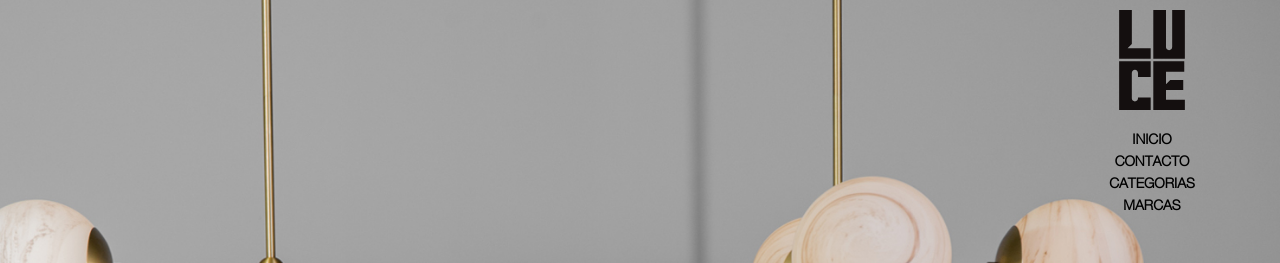
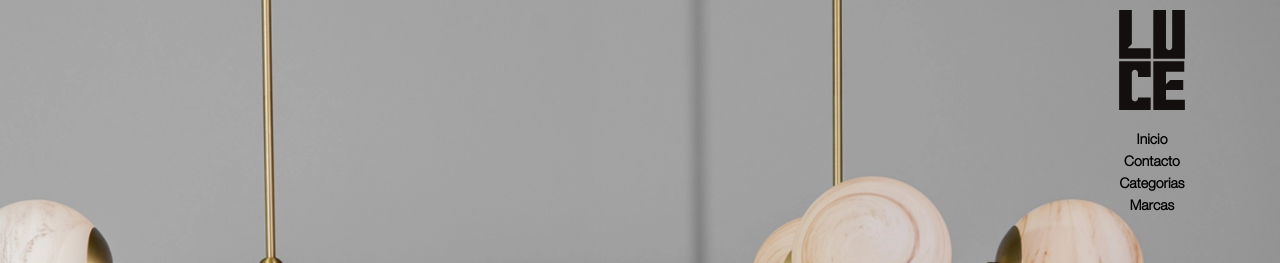
Before and after one commit to MorisLuis/luce, a Next.js app: page / in a window 1280 px wide. Shown: the top 263 px of the page. Built offline with nearby package versions, Linux system fonts and the light colour scheme.

Commit message:
S / Home page Setup performance

```diff
--- a/app/brands/page.tsx
+++ b/app/brands/page.tsx
@@ -7,6 +7,7 @@ import { Suspense, useState } from "react";
 import LayoutRight from "@/components/LayoutRight";
 import styles from "../../styles/page.module.scss";
 import { brandsData } from "@/data/brands";
+
 
 function ProductList() {
   const searchParams = useSearchParams();
@@ -99,7 +100,7 @@ function ProductList() {
 
 export default function Brands() {
   return (
-    <Suspense fallback={<div>Cargando productos...</div>}>
+    <Suspense fallback={<div>Cargando marcas...</div>}>
       <ProductList />
     </Suspense>
   );
--- a/app/page.tsx
+++ b/app/page.tsx
@@ -1,13 +1,14 @@
 "use client"
 import Link from "next/link";
 import Image from "next/image";
-import LayoutRight from "@/components/LayoutRight";
 import styles from "../styles/Home.module.scss";
-import { useEffect, useState } from "react";
+import React, { useEffect, useState, Suspense } from "react";
 import { Preloader } from "./Preloader";
+import banner from '../public/test.webp';
+
+const LayoutRight = React.lazy(() => import("@/components/LayoutRight")); // Lazy load del LayoutRight
 
 export default function Home() {
-
   const [loading, setLoading] = useState(true);
 
   useEffect(() => {
@@ -17,21 +18,21 @@ export default function Home() {
     return () => clearTimeout(timer);
   }, []);
 
-
   const renderContent = () => {
     return (
       <>
         <div className={styles.HomeHeader}>
           <h1>La luz que define el arte de vivir.</h1>
         </div>
-        <div className={styles.HomeBackground} >
+        <div className={styles.HomeBackground}>
           <div className={styles.imageContainer}>
             <Image
-              src={`/images/armstrong-linear/Candil_schwung_armstronglinear_estudio.jpg`}
+              src={banner}
               alt={'Imagen Land Page'}
+              priority
+              quality={100}
               layout="fill"
-              objectFit="cover"
-              quality={100}
+              placeholder="blur"
             />
           </div>
         </div>
@@ -58,14 +59,18 @@ export default function Home() {
     )
   };
 
-  if (loading) return <Preloader />
-
   return (
     <div className={styles.Home}>
-      <LayoutRight
-        sideBar={renderSideBar}
-        content={renderContent}
-      />
+      {loading ? (
+        <Preloader />
+      ) : (
+        <Suspense fallback={<Preloader />}>
+          <LayoutRight
+            sideBar={renderSideBar}
+            content={renderContent}
+          />
+        </Suspense>
+      )}
     </div>
   );
 }
--- a/styles/Home.module.scss
+++ b/styles/Home.module.scss
@@ -11,8 +11,13 @@
 
         .imageContainer {
             position: relative;
+            display: block;
             width: 100%;
             height: 100%;
+
+            img{
+                object-fit: cover
+            }
         };
     };
 
@@ -31,25 +36,6 @@
         @include respond(phone) {
             width: 80%;
         }
-
-        h1{
-            color: $text-color-secondary;
-            font-size: $font-big;
-            line-height: $font-big;
-            z-index: 99;
-            letter-spacing: 10px;
-
-            @include respond(big-desktop) {
-                font-size: $font-med * 5;
-                line-height: $font-med * 5;
-            }
-
-            @include respond(phone) {
-                font-size: $font-med * 3;
-                line-height: $font-med * 3;
-            }
-        }
-
     };
 
     .HomeMenu{
@@ -68,7 +54,7 @@
 
         .section{
             list-style: none;
-            text-transform: uppercase;
+            text-transform:capitalize;
             display: flex;
             justify-content: flex-end;
             font-weight: bold;
--- a/styles/ImageSlider.module.scss
+++ b/styles/ImageSlider.module.scss
@@ -27,7 +27,6 @@
         .dot{
             width: 20px;
             height: 5px;
-            border-radius: $border-radius;
             background-color: $background-color;
             cursor: pointer;
         }
--- a/styles/Navigation.module.scss
+++ b/styles/Navigation.module.scss
@@ -165,7 +165,6 @@
         .bar {
             width: 50px;
             height: 2px;
-            border-radius: 5px;
             background-color: $color-tertiary;
             margin-bottom: $margin-bottom / 2;
             transition: all 0.3s ease;
--- a/styles/globals.scss
+++ b/styles/globals.scss
@@ -46,3 +46,21 @@ a {
   text-decoration: none;
 
 }
+
+h1 {
+  color: $text-color-secondary;
+  font-size: $font-big;
+  line-height: $font-big;
+  z-index: 99;
+  letter-spacing: 10px;
+
+  @include respond(big-desktop) {
+    font-size: $font-med * 5;
+    line-height: $font-med * 5;
+  }
+
+  @include respond(phone) {
+    font-size: $font-med * 3;
+    line-height: $font-med * 3;
+  }
+}
```
Also changed, not shown: public/test.webp (added).
